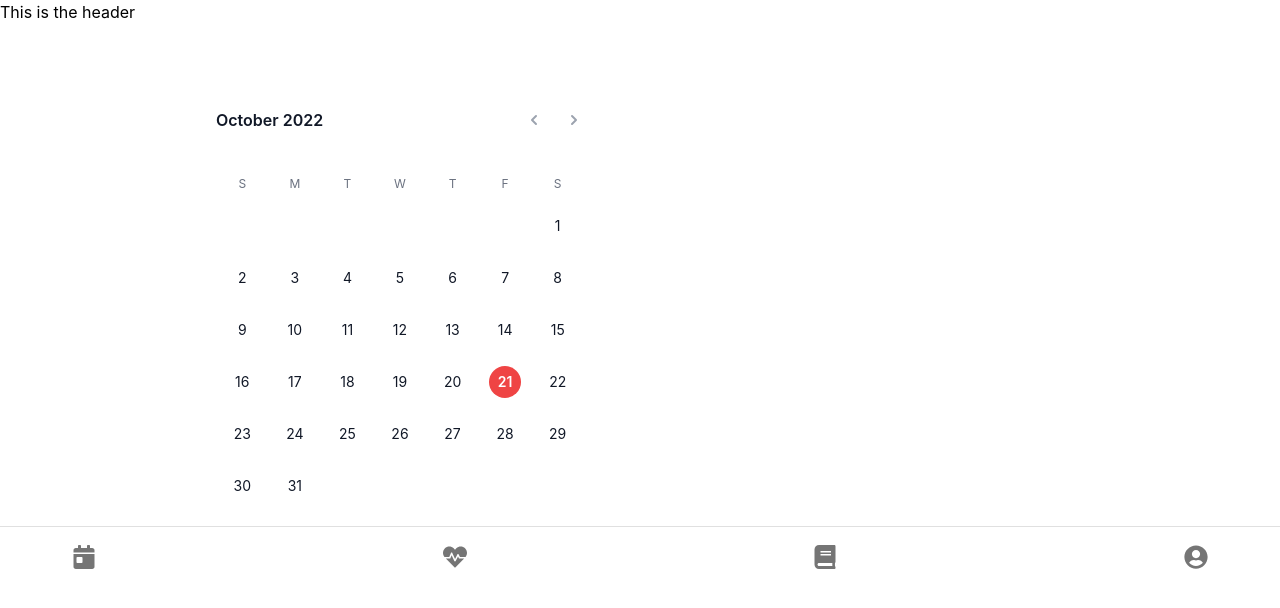
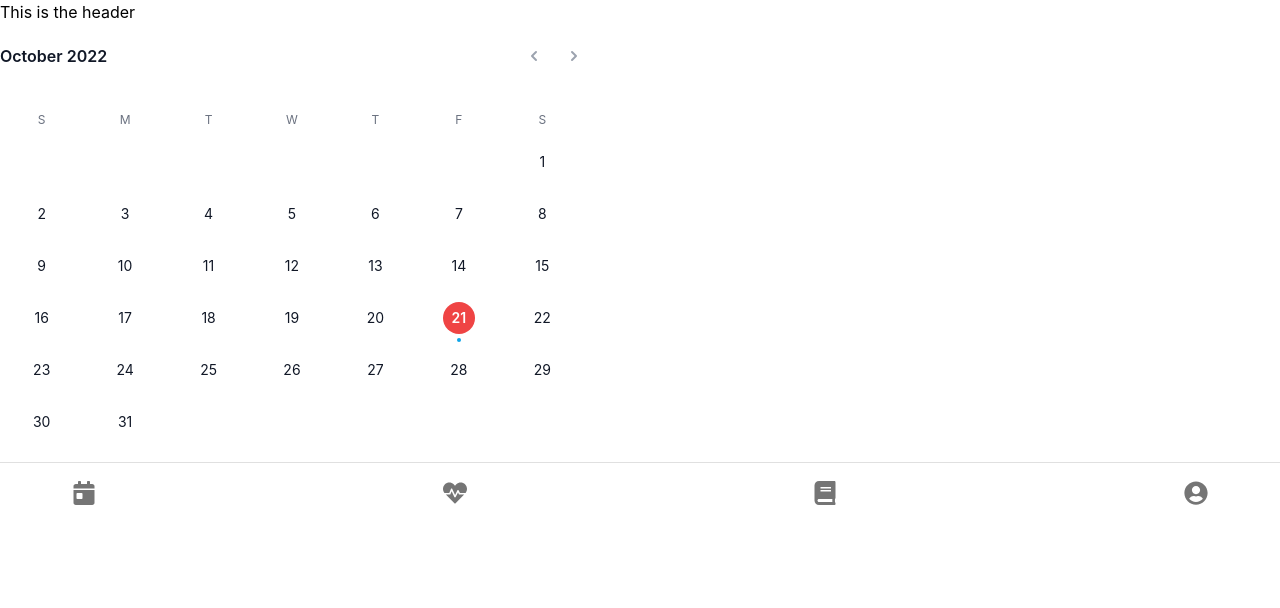
Before and after one commit to gracexkan/pink-hope-breastcheck-tool, a React (Create React App) app in the folder client/: page / in a window 1280 px wide. Shown: the top 608 px of the page. Built offline with nearby package versions, Linux system fonts and the light colour scheme; no server answers; the HTML template or start-up script is replaced by a standard one.

Commit message:
clicking on dates gives blue icon

```diff
--- a/client/src/components/CalTracker.jsx
+++ b/client/src/components/CalTracker.jsx
@@ -13,30 +13,7 @@ import {
   parseISO,
   startOfToday,
 } from 'date-fns'
-import { useState } from 'react'
-
-const periodLogs = [
-  {
-    startDatetime: '2022-05-11T13:00',
-    endDatetime: '2022-05-11T14:30',
-  },
-  {
-    startDatetime: '2022-05-20T09:00',
-    endDatetime: '2022-05-20T11:30',
-  },
-  {
-    startDatetime: '2022-05-20T17:00',
-    endDatetime: '2022-05-20T18:30',
-  },
-  {
-    startDatetime: '2022-06-09T13:00',
-    endDatetime: '2022-06-09T14:30',
-  },
-  {
-    startDatetime: '2022-05-13T14:00',
-    endDatetime: '2022-05-13T14:30',
-  },
-]
+import { useState, useEffect } from 'react'
 
 function classNames(...classes) {
   return classes.filter(Boolean).join(' ')
@@ -46,7 +23,14 @@ export default function Example() {
   let today = startOfToday()
   let [selectedDay, setSelectedDay] = useState(today)
   let [currentMonth, setCurrentMonth] = useState(format(today, 'MMM-yyyy'))
+  let [periodLogs, setPeriodLogs] = useState([])
   let firstDayCurrentMonth = parse(currentMonth, 'MMM-yyyy', new Date())
+
+  useEffect(() => {
+    setPeriodLogs(prev => [...prev, { "startDatetime": selectedDay, "endDatetime": selectedDay }]);
+  }, [selectedDay])
+
+  console.log(periodLogs)
 
   let days = eachDayOfInterval({
     start: firstDayCurrentMonth,
@@ -63,13 +47,9 @@ export default function Example() {
     setCurrentMonth(format(firstDayNextMonth, 'MMM-yyyy'))
   }
 
-  let selectedDayMeetings = periodLogs.filter((meeting) =>
-    isSameDay(parseISO(meeting.startDatetime), selectedDay)
-  )
-
   return (
-    <div className="pt-16 w-full">
-      <div className="max-w-md px-4 mx-auto sm:px-7 md:max-w-4xl md:px-6">
+    <div className="w-full">
+      <div>
         <div className="md:grid md:grid-cols-2 md:divide-x md:divide-gray-200">
           <div className="md:pr-14">
             <div className="flex items-center">
@@ -144,7 +124,7 @@ export default function Example() {
 
                   <div className="w-1 h-1 mx-auto mt-1">
                     {periodLogs.some((meeting) =>
-                      isSameDay(parseISO(meeting.startDatetime), day)
+                      isSameDay(meeting.startDatetime, day)
                     ) && (
                       <div className="w-1 h-1 rounded-full bg-sky-500"></div>
                     )}
```
